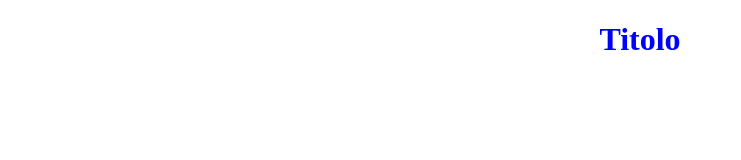
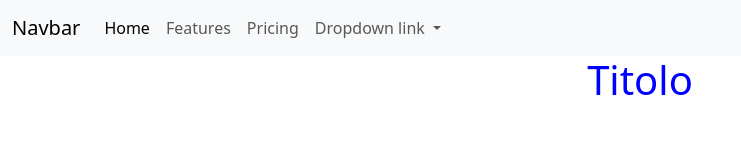
Before and after one commit to Samuele-Benassai-Scuola/GIT-1, a plain HTML site: page index.html in a window 1280 px wide. Shown: the whole page, without its empty margins (0-741 px from the left). Drawn offline with nearby package versions, Linux system fonts and the light colour scheme.

Commit message:
Add Navbar Bootstrap

```diff
--- a/index.html
+++ b/index.html
@@ -5,14 +5,48 @@
     <meta name="viewport" content="width=device-width, initial-scale=1.0">
     <title>Progetto Benassai</title>
 
+    <link href="https://cdn.jsdelivr.net/npm/bootstrap@5.3.3/dist/css/bootstrap.min.css" rel="stylesheet" integrity="sha384-QWTKZyjpPEjISv5WaRU9OFeRpok6YctnYmDr5pNlyT2bRjXh0JMhjY6hW+ALEwIH" crossorigin="anonymous">
     <link rel="stylesheet" href="./css/style.css">
 </head>
 <body>
+
+    <nav class="navbar navbar-expand-sm bg-body-tertiary">
+        <div class="container-fluid">
+          <a class="navbar-brand" href="#">Navbar</a>
+          <button class="navbar-toggler" type="button" data-bs-toggle="collapse" data-bs-target="#navbarNavDropdown" aria-controls="navbarNavDropdown" aria-expanded="false" aria-label="Toggle navigation">
+            <span class="navbar-toggler-icon"></span>
+          </button>
+          <div class="collapse navbar-collapse" id="navbarNavDropdown">
+            <ul class="navbar-nav">
+              <li class="nav-item">
+                <a class="nav-link active" aria-current="page" href="#">Home</a>
+              </li>
+              <li class="nav-item">
+                <a class="nav-link" href="#">Features</a>
+              </li>
+              <li class="nav-item">
+                <a class="nav-link" href="#">Pricing</a>
+              </li>
+              <li class="nav-item dropdown">
+                <a class="nav-link dropdown-toggle" href="#" role="button" data-bs-toggle="dropdown" aria-expanded="false">
+                  Dropdown link
+                </a>
+                <ul class="dropdown-menu">
+                  <li><a class="dropdown-item" href="#">Action</a></li>
+                  <li><a class="dropdown-item" href="#">Another action</a></li>
+                  <li><a class="dropdown-item" href="#">Something else here</a></li>
+                </ul>
+              </li>
+            </ul>
+          </div>
+        </div>
+      </nav>
 
     <h1 class="mainTitle">
         Titolo
     </h1>
 
+    <script src="https://cdn.jsdelivr.net/npm/bootstrap@5.3.3/dist/js/bootstrap.bundle.min.js" integrity="sha384-YvpcrYf0tY3lHB60NNkmXc5s9fDVZLESaAA55NDzOxhy9GkcIdslK1eN7N6jIeHz" crossorigin="anonymous"></script>
     <script src="./js/script.js"></script>
 </body>
 </html>
```
